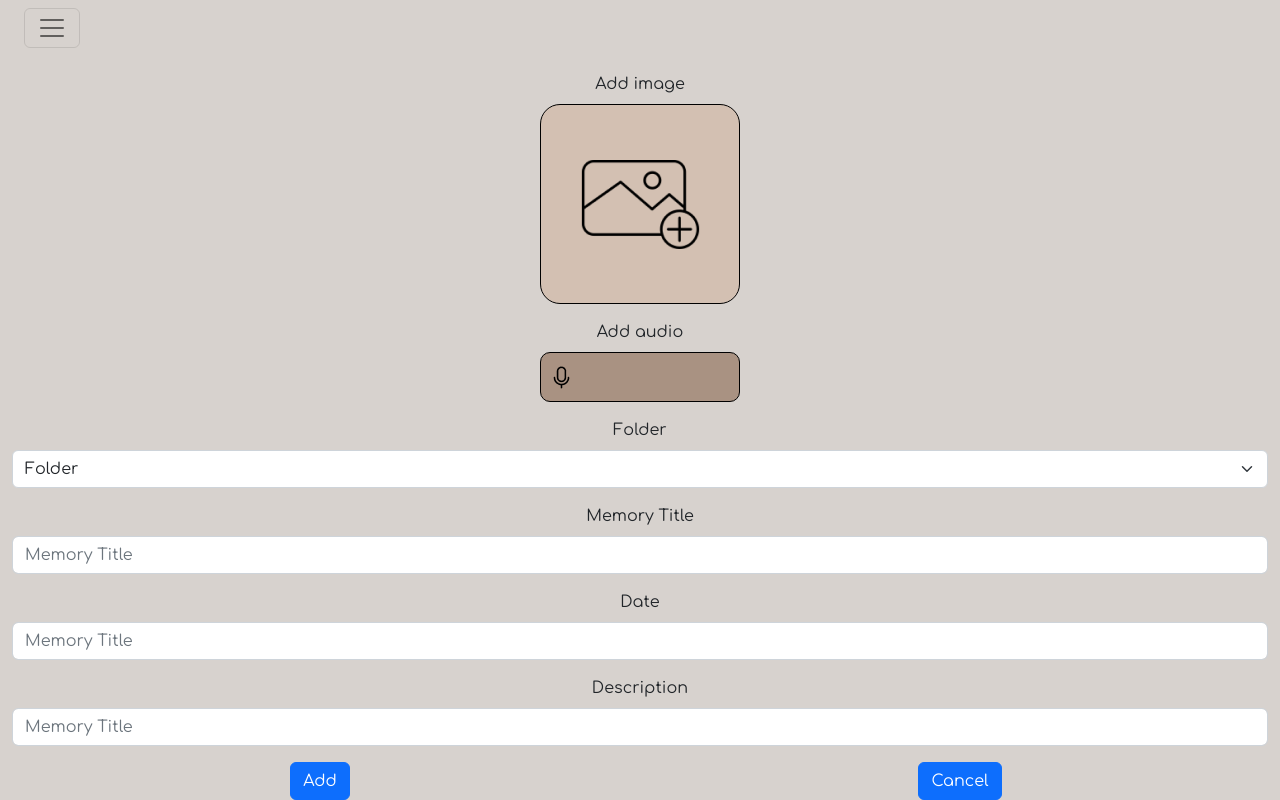
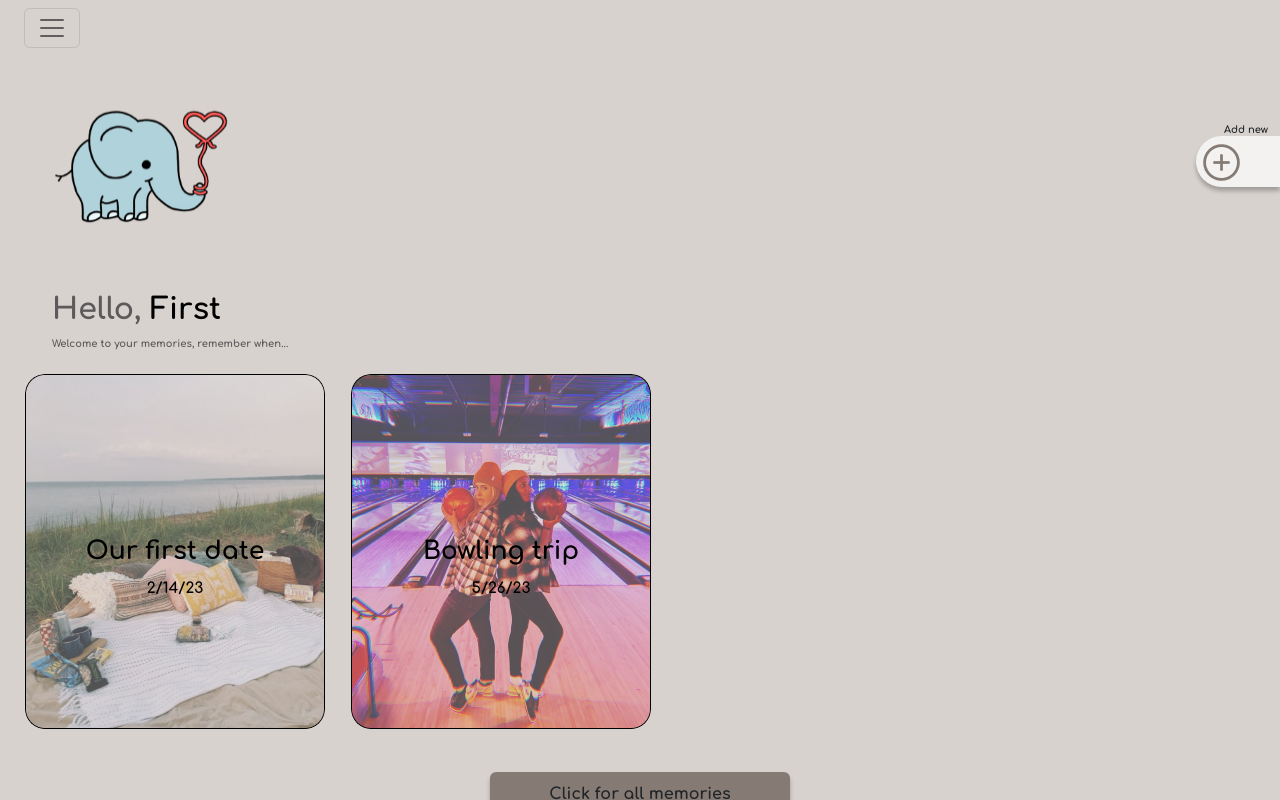
Before and after one commit to JeremyLapham/RememberWhen, a React (Create React App) app: page / in a window 1280 px wide. Built offline with nearby package versions, Linux system fonts and the light colour scheme.

Commit message:
adding more design

```diff
--- a/src/App.css
+++ b/src/App.css
@@ -4,7 +4,14 @@
 }
 
 .body {
+  position: absolute;
+  top: 0;
+  right: 0;
+  bottom: 0;
+  left: 0;
   background-color: #D7D2CE;
-  height:100vh;
   font-family: Comfortaa;
+  height: 100vh;
+  width: 100vw;
+  overflow: hidden;
 }
--- a/src/App.js
+++ b/src/App.js
@@ -11,8 +11,8 @@ function App() {
       {/* <SignIn /> */}
       {/* <SignInInfo /> */}
       {/* <SignUpInfo /> */}
-      {/* <DashBoard /> */}
-      <AddMemory />
+      <DashBoard />
+      {/* <AddMemory /> */}
     </div>
   );
 }
--- a/src/Components/AddMemoryComponent/AddMemory.css
+++ b/src/Components/AddMemoryComponent/AddMemory.css
@@ -60,3 +60,14 @@
     top: 0%;
     left: 0%;
 }
+
+.addCancelBtn {
+    background-color: #857B74 !important;
+    font-size:10px;
+    font-weight: bold;
+}
+
+.textInputs {
+    width:300px !important;
+    border:1px solid black !important;
+}
--- a/src/Components/AddMemoryComponent/AddMemory.tsx
+++ b/src/Components/AddMemoryComponent/AddMemory.tsx
@@ -1,14 +1,11 @@
 import React, { useState } from 'react';
-import { Col, Container, Navbar, Offcanvas, Row } from 'react-bootstrap';
+import { Col, Container, Navbar, Offcanvas, Row,  Button, Form } from 'react-bootstrap';
 import home from '../../assets/home.svg';
 import setting from '../../assets/setting.svg';
 import addnew from '../../assets/addnew.svg';
 import memories from '../../assets/memories.svg';
 import sound from '../../assets/sound.png';
-import addBtn from '../../assets/PlusCircle.png';
-import addImage from '../../assets/addimage.png'
 import './AddMemory.css';
-import { Button, InputGroup, Form } from 'react-bootstrap';
 
 export default function AddMemory() {
     const [selectedImage, setSelectedImage] = useState(null);
@@ -77,7 +74,7 @@ export default function AddMemory() {
                 <Col>
                     <Form.Group className="mb-3 d-flex flex-column align-items-center">
                         <Form.Label>Folder</Form.Label>
-                        <Form.Select className=''>
+                        <Form.Select className='textInputs'>
                             <option hidden>Folder</option>
                             <option >Dates</option>
                             <option >Trips</option>
@@ -90,7 +87,7 @@ export default function AddMemory() {
                 <Col>
                     <Form.Group className="mb-3 d-flex flex-column align-items-center">
                         <Form.Label>Memory Title</Form.Label>
-                        <Form.Control type='text' placeholder='Memory Title' />
+                        <Form.Control className='textInputs' type='text' placeholder='Memory Title' />
                     </Form.Group>
                 </Col>
             </Row>
@@ -98,7 +95,7 @@ export default function AddMemory() {
                 <Col>
                     <Form.Group className="mb-3 d-flex flex-column align-items-center">
                         <Form.Label>Date</Form.Label>
-                        <Form.Control type='text' placeholder='Memory Title' />
+                        <Form.Control className='textInputs' type='text' placeholder='Date' />
                     </Form.Group>
                 </Col>
             </Row>
@@ -106,18 +103,18 @@ export default function AddMemory() {
                 <Col>
                     <Form.Group className="mb-3 d-flex flex-column align-items-center">
                         <Form.Label>Description</Form.Label>
-                        <Form.Control placeholder='Memory Title' />
+                        <Form.Control className='textInputs' placeholder='Description' />
                     </Form.Group>
                 </Col>
             </Row>
             <Row>
                 <Col className='d-flex justify-content-center'>
-                    <Button>Add</Button>
+                    <Button className='addCancelBtn' variant=''>Add</Button>
                 </Col>
                 <Col className='d-flex justify-content-center'>
-                    <Button>Cancel</Button>
+                    <Button className='addCancelBtn' variant=''>Cancel</Button>
                 </Col>
             </Row>
         </Container>
-    )
+    );
 }
--- a/src/Components/HomePageComponent/DashBoard.css
+++ b/src/Components/HomePageComponent/DashBoard.css
@@ -123,3 +123,12 @@
     border-radius: 10px;
     box-shadow: 0px 4px 4px rgba(0, 0, 0, 0.25);
 }
+
+.folderDisplay {
+    background-color: #D3C0B2;
+    width:350px;
+    height:370px;
+    border-radius: 20px;
+    border:1px solid black;
+    margin: 0 12px 0 12px;
+}
--- a/src/Components/HomePageComponent/DashBoard.tsx
+++ b/src/Components/HomePageComponent/DashBoard.tsx
@@ -8,6 +8,7 @@ import memories from '../../assets/memories.svg';
 import addBtn from '../../assets/PlusCircle.png';
 import placer from '../../assets/placer.png';
 import placerTwo from '../../assets/placerTwo.png';
+import folderPic from '../../assets/folderpic.png';
 import './DashBoard.css';
 
 export default function DashBoard() {
@@ -81,6 +82,17 @@ export default function DashBoard() {
                     <p className='welcomeTxt'>Welcome to your memories, remember when...</p>
                 </Col>
             </Row>
+            {moreMemoryClicked ?
+                <Row>
+                    <Col className='d-flex justify-content-center folderDisplay'>
+                        <div>
+                            <Button variant=''><img src={folderPic}/></Button>
+                            <Button variant=''><img src={folderPic}/></Button>
+                            <Button variant=''><img src={folderPic}/></Button>
+                        </div>
+                    </Col>
+                </Row>
+                :
                 <Row>
                     <Col className='memoryBox'>
                         {placerCard.map((cardInfo, idx) => {
@@ -94,6 +106,8 @@ export default function DashBoard() {
                         })}
                     </Col>
                 </Row>
+            }
+
             <Row>
                 <Col className='d-flex justify-content-center'>
                     <Button onClick={handleClick} className='moreMemories' variant=''>{moreMemoryClicked ? 'Go Back' : 'Click for all memories'}</Button>
```
Also changed, not shown: src/assets/folderpic.png (added). Lines whose indentation alone changed are shown as unchanged.
